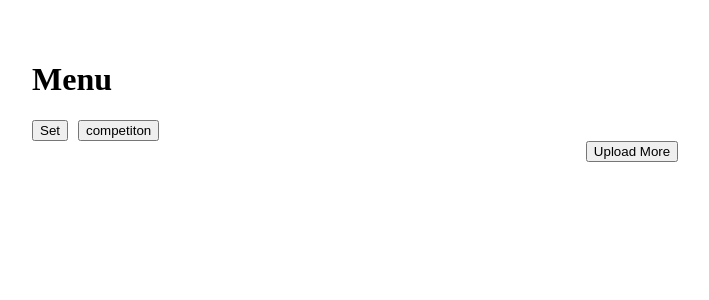
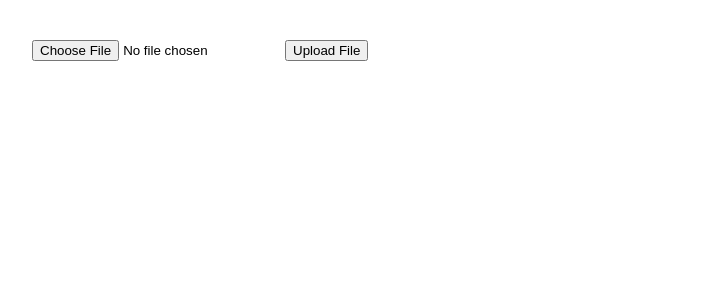
Before and after one commit to YuChan707/balatro, a React app in the folder frontend/: page / in a window 1280 px wide. Shown: the top 300 px of the page, without its empty margins (8-717 px from the left). Built offline with nearby package versions, Linux system fonts and the light colour scheme; the HTML template or start-up script is replaced by a standard one.

Commit message:
pdf to json

```diff
--- a/frontend/package.json
+++ b/frontend/package.json
@@ -24,5 +24,6 @@
     "eslint-plugin-react-refresh": "^0.4.20",
     "globals": "^16.4.0",
     "vite": "^7.1.7"
-  }
+  },
+  "proxy": "http://127.0.0.1:5000"
 }
--- a/frontend/src/components/menu.jsx
+++ b/frontend/src/components/menu.jsx
@@ -1,22 +1,46 @@
-import React from 'react';
-export default function Menu() {
-    return (
-        <div>
-      <h1 className='title'>Menu</h1>
-      <div className='Button-row'>
-        <button>Set</button>
+  import React, { useState } from 'react';
 
+    function FileUploadForm() {
+        const [selectedFile, setSelectedFile] = useState(null);
 
-        <button >competiton</button>
+        const handleFileChange = (event) => {
+            setSelectedFile(event.target.files[0]);
+        };
 
-      </div>
-      <div className='upLoad'>
-        <button>Upload More </button>
-      </div>
+        const handleSubmit = async (event) => {
+            event.preventDefault();
 
+            if (!selectedFile) {
+                alert('Please select a file.');
+                return;
+            }
 
+            const formData = new FormData();
+            formData.append('file', selectedFile);
 
+            try {
+                const response = await fetch('http://127.0.0.1:5000/upload', {
+                    method: 'POST',
+                    body: formData,
+                });
 
-        </div>
-    );
-}
+                if (response.ok) {
+                    alert('File uploaded successfully!');
+                } else {
+                    alert('File upload failed.');
+                }
+            } catch (error) {
+                console.error('Error uploading file:', error);
+                alert(error);
+            }
+        };
+
+        return (
+            <form onSubmit={handleSubmit}>
+                <input type="file" onChange={handleFileChange} />
+                <button type="submit">Upload File</button>
+            </form>
+        );
+    }
+
+    export default FileUploadForm;
```
